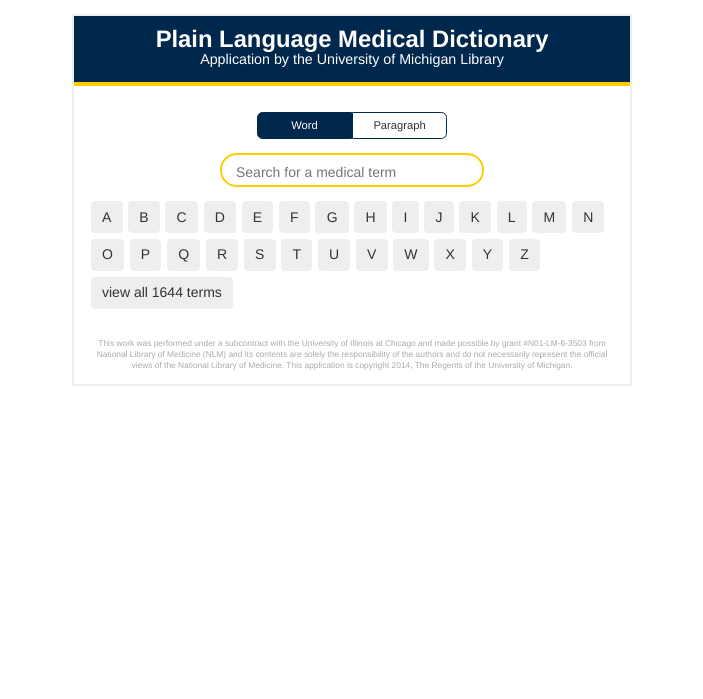
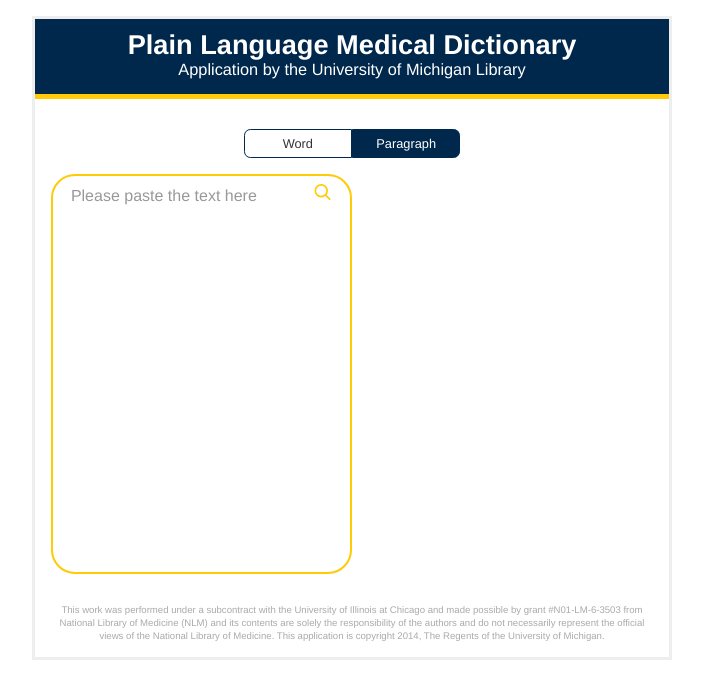
Before and after one commit to mlibrary/medical-dictionary, a PHP site: page / in a window 1280 px wide. Shown: the top 699 px of the page, without its empty margins (288-991 px from the left). Run offline with PHP 8.4, Linux system fonts and the light colour scheme; some libraries are stand-ins or nearby versions.

Commit message:
added icons, changed search algorithm

```diff
--- a/index.html
+++ b/index.html
@@ -19,7 +19,6 @@
 	<script src="https://unpkg.com/react@16/umd/react.development.js" crossorigin></script>
  	<script src="https://unpkg.com/react-dom@16/umd/react-dom.development.js" crossorigin></script>
  	<!-- components -->
-
 	<script type="text/babel" src="main.js"></script>
 </body>
 </html>
--- a/main.js
+++ b/main.js
@@ -1,10 +1,17 @@
 // import {jaro_winkler} from './jaro_winkler/jaro_winkler.js';
 // var jaro_winkler=import('./jaro_winkler/jaro_winkler.js');
-
 var total=0;
 var dictionary=[];
 var currentLetters=[];
-
+const search_svg=(<svg className="search-icon" xmlns="http://www.w3.org/2000/svg" width="18.895" height="18.9" viewBox="0 0 18.895 18.9">
+  <path id="union2" data-name="union2" className="cls-1" d="M-85.811,405.607-90.1,401.32A7.941,7.941,0,0,1-95,403a7.943,7.943,0,0,1-5.656-2.343,8.009,8.009,0,0,1,0-11.314A7.944,7.944,0,0,1-95,387a7.95,7.95,0,0,1,5.657,2.343,8.014,8.014,0,0,1,.663,10.563l4.287,4.287a1,1,0,0,1,0,1.414,1,1,0,0,1-.707.293A1,1,0,0,1-85.811,405.607Zm-13.435-14.849a6.007,6.007,0,0,0,0,8.485A5.957,5.957,0,0,0-95,401a5.957,5.957,0,0,0,4.243-1.757A5.961,5.961,0,0,0-89,395a5.961,5.961,0,0,0-1.758-4.243A5.961,5.961,0,0,0-95,389,5.961,5.961,0,0,0-99.247,390.758Z" transform="translate(103 -387)"/>
+</svg>);
+const report_svg=(<svg className="report-icon" xmlns="http://www.w3.org/2000/svg" width="19.716" height="17.964" viewBox="0 0 19.716 17.964">
+	<path id="report" className="cls-1" d="M-84.228,406.518h-15.71a1.981,1.981,0,0,1-1.726-.99,1.981,1.981,0,0,1-.016-1.99l7.854-13.964a1.977,1.977,0,0,1,1.743-1.019,1.977,1.977,0,0,1,1.743,1.019l7.855,13.964a1.982,1.982,0,0,1-.017,1.991A1.981,1.981,0,0,1-84.228,406.518Zm-7.855-4.761a1.254,1.254,0,0,0-1.253,1.253,1.254,1.254,0,0,0,1.253,1.253,1.254,1.254,0,0,0,1.253-1.253A1.254,1.254,0,0,0-92.083,401.757Zm0-8.769a1.254,1.254,0,0,0-1.253,1.253v5.011a1.254,1.254,0,0,0,1.253,1.253,1.254,1.254,0,0,0,1.253-1.253v-5.011A1.254,1.254,0,0,0-92.083,392.989Z" transform="translate(101.941 -388.554)"/>
+</svg>);
+const copy_svg=(<svg className="copy-icon" xmlns="http://www.w3.org/2000/svg" width="17.325" height="19" viewBox="0 0 17.325 19">
+  <path id="copy" className="cls-1" d="M-97,406a2,2,0,0,1-2-2h10.329a1,1,0,0,0,1-1V393a1,1,0,0,0-1-1v-2h1a2,2,0,0,1,2,2v12a2,2,0,0,1-2,2Zm-4-3a2,2,0,0,1-2-2V389a2,2,0,0,1,2-2h9.326a2,2,0,0,1,2,2v12a2,2,0,0,1-2,2Zm0-13v10a1,1,0,0,0,1,1h7.33a1,1,0,0,0,1-1V390a1,1,0,0,0-1-1H-100A1,1,0,0,0-101,390Z" transform="translate(103 -387)"/>
+</svg>);
 	///////////////////
    //// COMPONENTS ///
   ///////////////////
@@ -12,7 +19,7 @@
 class DictionaryContainer extends React.Component {
 	constructor(props){
 		super(props);
-		this.state={status:"word"};
+		this.state={status:"paragraph"};
 		this.handleStatusChange=this.handleStatusChange.bind(this);
 	}
 	handleStatusChange(event){
@@ -65,7 +72,7 @@
     		<SearchBar4Word onQueryChange={this.handleChange} status="word" query={this.state.query} type={this.state.type} matches={this.state.matches}/>
     		{letterBrowse}
     		<MessageRow query={this.state.query} type={this.state.type}/>
-    		<TermCardList matches={this.state.matches}/>
+    		<div className="TermCardList_word"><TermCardList matches={this.state.matches}/></div>
     	</div>
     	);
   }
@@ -85,7 +92,7 @@
     return (
     	<div className="flex">
     		<SearchBar4Paragraph onQueryChange={this.handleChange} display={this.state.display} />
-    		<div className="paraTermList"><TermCardList matches={this.state.matches}/></div>
+    		<div className="TermCardList_para"><TermCardList matches={this.state.matches}/></div>
     	</div>
     	);
   }
@@ -116,35 +123,58 @@
 	    const shadow=matchTerms.length>1?"shadow":"";
 	    return (
 	    	<div className="relative">
-		    	<div className="search-box search-word">
+		    	<div className="search-box flex">
 			        <input type="text" name="search" id="search-field" placeholder="Search for a medical term" autoComplete="off"
 			        	onChange={this.handleChange} value={this.props.type==="letter"?this.state.input:this.props.query}></input>
-			        <div className="search-icon"></div>
+			        {search_svg}
 			     </div>
 			     <div className={"search-box guess "+shadow}>{matchTerms}</div>
 		     </div>
     	);
 	}
 }
+//content editable field
 class SearchBar4Paragraph extends React.Component {
 	constructor(props) {
 	    super(props);
-	    this.state={input:''};
+	    this.state={input:'',pos:0};
 	    this.handleContentEditable = this.handleContentEditable.bind(this);
+	    this.getCaretPos = this.getCaretPos.bind(this);
+	    this.setCaretPos = this.setCaretPos.bind(this);
 	}
 	handleContentEditable(event) {
 		var change=new Object();
+		var target=event.target;
+		var pos=this.getCaretPos(target);
+		console.log(target)
+
 		change.query=$('#content-editable-field').text();
 		change.type="search";
-		this.setState({input:change.query});
+		this.setState({input:this.props.display,pos:pos});
 	    this.props.onQueryChange(change);
+
+	    this.setCaretPos(target,pos);
+	}
+	getCaretPos(target){
+		target.focus()
+        let _range = document.getSelection().getRangeAt(0)
+        let range = _range.cloneRange()
+        range.selectNodeContents(target.parentNode.childNodes[0])
+        range.setEnd(_range.endContainer, _range.endOffset)
+        return range.toString().length;
+	}
+	setCaretPos(target,pos){
+		target.focus();
+		console.log(target.parentNode.childNodes[0])
+		document.getSelection().collapse(target.parentNode.childNodes[0].childNodes[0], pos);
 	}
 	render() {
 			return(
-				<div className="relative search-box search-paragraph">
+				<div className="relative search-box flex search-paragraph">
 			        <div name="search" id="content-editable-field" placeholder="Please paste the text here"
 			        	onInput={this.handleContentEditable} onBlur={this.handleContentEditable} contentEditable="true" suppressContentEditableWarning={true}
 			        	dangerouslySetInnerHTML={{__html: this.props.display}}></div>
+			        {search_svg}
 			     </div>
 			     );
 	}
@@ -201,7 +231,7 @@
 		if(this.props.matches.length>0){
 			list = this.props.matches.map((item)=> <TermCard key={item[0]} term={item[0]} define={item[1]} />);
 		}
-		return list;
+		return <div className="TermCardList">{list}</div>;
 	}
 }
 class TermCard extends React.Component {
@@ -214,15 +244,15 @@
 		this.setState({isToggled:!this.state.isToggled});
 	}
 	render() {
-		if(this.state.length>60 && this.state.isToggled)
-			return(
-				<div className="term-card" onClick={this.handleClick}>
-					<h2>{this.props.term}</h2>
-					<p>{this.props.define.substring(0,60)+' ...'}</p></div>);
-		else return(
-				<div className="term-card" onClick={this.handleClick}>
-					<h2>{this.props.term}</h2>
-					<p>{this.props.define}</p></div>);
+		var def=this.state.length>60 && this.state.isToggled?(this.props.define.substring(0,60)+' ...'):this.props.define;
+		return(
+			<div className="term-card shadow">
+				<h2>{this.props.term}</h2>
+				<div className="iconset">
+					<button title="Report incorrect definition">{report_svg}</button>
+					<button title="Copy this definition">{copy_svg}</button></div>
+				<p onClick={this.handleClick}>{def}</p></div>);
+
 	}
 }
 
@@ -314,6 +344,7 @@
     // Set the initial acceptable score range.
     var best_score  = 0
     var score_range = 3
+    var perfect=false;//if there is perfect match for the query in our dictionary
     // Split the query, search through word by word.
     var query_low = query.toLowerCase();
     var query_words = query_low.split(splittable_chars);
@@ -326,7 +357,9 @@
       	var b=term_low.search(query_low)!=-1? 1:-1;
       	var distance = 10;
       	//if term or query is not the same
-      	if(a+b>0)distance=0;
+      	if(a+b>0){
+      		distance=0;
+      		perfect=true;}
       	if(a+b==0)
       		if(len_t!=len_q) distance=0.1*Math.abs(len_t - len_q)+1;
       		else distance=0.1*levenshteinDistance(term_low,query_low);
@@ -346,10 +379,12 @@
     	termD[2]=distance;
     	matches.push(termD);
       }
-    matches=matches.sort(distanceCompare).slice(0,50);
+    if(perfect&&matches.length>=10) matches=matches.sort(distanceCompare).slice(0,10);
+    else if(matches.length>=30) matches=matches.sort(distanceCompare).slice(0,30);
     return matches;
  }
 
+//query is plain text, pos is caret position
 function search_paragraph(query) {
 	var obj=new Object();
     obj.markedString="";
@@ -386,6 +421,18 @@
 
     return obj;
 }
+
+// get and set caret position in a contenteditable div
+const getCaretPosition = function (element) {
+    element.target.focus()
+	let _range = document.getSelection().getRangeAt(0)
+	let range = _range.cloneRange()
+	range.selectNodeContents(this.target)
+	range.setEnd(_range.endContainer, _range.endOffset)
+	return range.toString().length;
+}
+
+
 	///////////////////
    ////// RENDER /////
   ///////////////////
--- a/style.css
+++ b/style.css
@@ -66,7 +66,7 @@
   box-sizing: border-box;
 }
 input,textarea,#real-text,button,body{
-  font: 300 14px/150% "Helvetica Neue", Helvetica, Arial, sans-serif;
+  font: 300 16px/150% "Helvetica Neue", Helvetica, Arial, sans-serif;
   color: #333;
 }
 body {
@@ -77,6 +77,7 @@
   border: .2em solid #eee;
 }
 #main{padding: 1em;}
+
 p{margin: .5em 0;}
 
 header {
@@ -102,35 +103,20 @@
   margin-right: 0.5em;
 }
 
-input {
-  padding: .5em;
-  display: inline-block;
-}
 input:focus{outline: none;}
-textarea,
+
 #real-text{
-  padding: 0 .5em;
-  padding-top: .2em;
-  display: inline-block;
+  padding: .2em .5em 0 1em;
   position: absolute;
   max-height: 68vh;
   -ms-overflow-style: none;
+  color:#353535;
   overflow: -moz-scrollbars-none;
-}
-#real-text{
-  padding-left:1em;
-  color:#353535;
   z-index: 10;
 }
-textarea{
-  resize: none;
-  color: transparent;
-  z-index: 99;
-}
-#real-text::-webkit-scrollbar,
-textarea::-webkit-scrollbar {
-  display: none;
-}
+
+
+#real-text::-webkit-scrollbar{display: none;}
 
 #real-text mark:hover{
   background-color:#C69B00;
@@ -143,7 +129,7 @@
   border-radius: .3em;
   text-decoration: none;
   text-align: center;
-  padding:.4em .8em;
+  padding:.3em .6em;
   cursor: pointer;
 }
 button:hover{background-color: #bbb;}
@@ -189,45 +175,45 @@
 .flex{
   display: flex;
   justify-content: space-around;
+  align-items: stretch;
 }
+.shadow{box-shadow: 0 .5em 1em rgba(0, 0, 0, 0.2);}
+.hide{display: none;}
+
 .letter{
   display: inline-block;
   margin: .2em;
 }
+
 .search-box{
   position: relative;
+  text-decoration: none;
+  border-radius: 1.5em;
   border:2px solid #FECB05;
   background-color: white;
-  border-radius: 1.2em;
-  text-decoration: none;
   width: 50%;
   margin:0 auto;
+  padding: .5em 1em;
   z-index: 9999;
 }
-.search-word{
-  height:2.4em;
-}
+
 .search-word-focused{
   border-radius: 1.2em 1.2em 0 0;
 }
 .search-paragraph{
-  padding: .5em;
   min-height: 50vh;
   max-height: 70vh;
 }
 #search-field{
+  display: inline-block;
   border:none;
-  width: 92%;
-  margin: 0 .5em;
+  width: 90%;
+  height: 1.2em;
   text-decoration: none;
+  text-align: left;
   font-size: 1em;
   background-color: transparent;
   color: #757575;
-}
-
-
-.shadow{
-  box-shadow: 0 .5em 1em rgba(67, 71, 83, 0.12);
 }
 
 .focused-button{
@@ -261,9 +247,10 @@
 }
 .guess{
   border:none;
-  border-radius: 1.2em;
+  margin: 0 auto;
   position: absolute;
-  left: 25%;
+  padding: 0;
+  left:25%;
   top:0;
   z-index: 0;
 }
@@ -285,21 +272,27 @@
 }
 .BrowseFeild{margin-top: .8em;}
 
+.TermCardList_para{
+  width: 50%;
+  max-height:70vh;
+  overflow-y: scroll;
+  padding: 0 1em;
+}
+
 .term-card{
   width: 100%;
+  position: relative;
   background-color: white;
   border-radius: .5em;
-  box-shadow: 0 1px 6px 0 rgba(32, 33, 36, .28);
-  padding: .5em 1em;
-  margin: .6em 0;
+  box-shadow: 0 2px 6px 0 rgba(0, 0, 0, .24);
+  padding: 1em;
+  margin-bottom: 1em;
   overflow: hidden;
   cursor:pointer;
 }
-.paraTermList{
-  width: 50%;
-  max-height:70vh;
-  overflow-y: scroll;
-  padding: 0 .5em;
+
+#content-editable-field{
+  width: 90%;
 }
 #content-editable-field:focus{
   outline: none;
@@ -312,3 +305,29 @@
 #content-editable-field:empty:focus::before {
     content: "";
 }
+
+
+svg{
+  height: 1em;
+  display: inline-block;
+}
+.search-icon{fill:#FECB05;}
+
+.iconset{
+  position: absolute;
+  top: 1em;
+  right: 1em;
+}
+.iconset button{
+  display: inline-block;
+  background-color: white;
+  padding: 0;
+  margin: 0;
+  margin-left: .8em;
+}
+
+.report-icon,
+.copy-icon{fill:#aaa;}
+
+.report-icon:hover,
+.copy-icon:hover{fill:#01274C;}
```
Also changed, not shown: svg/copy.svg (added), svg/report.svg (added), svg/search.svg (added).
